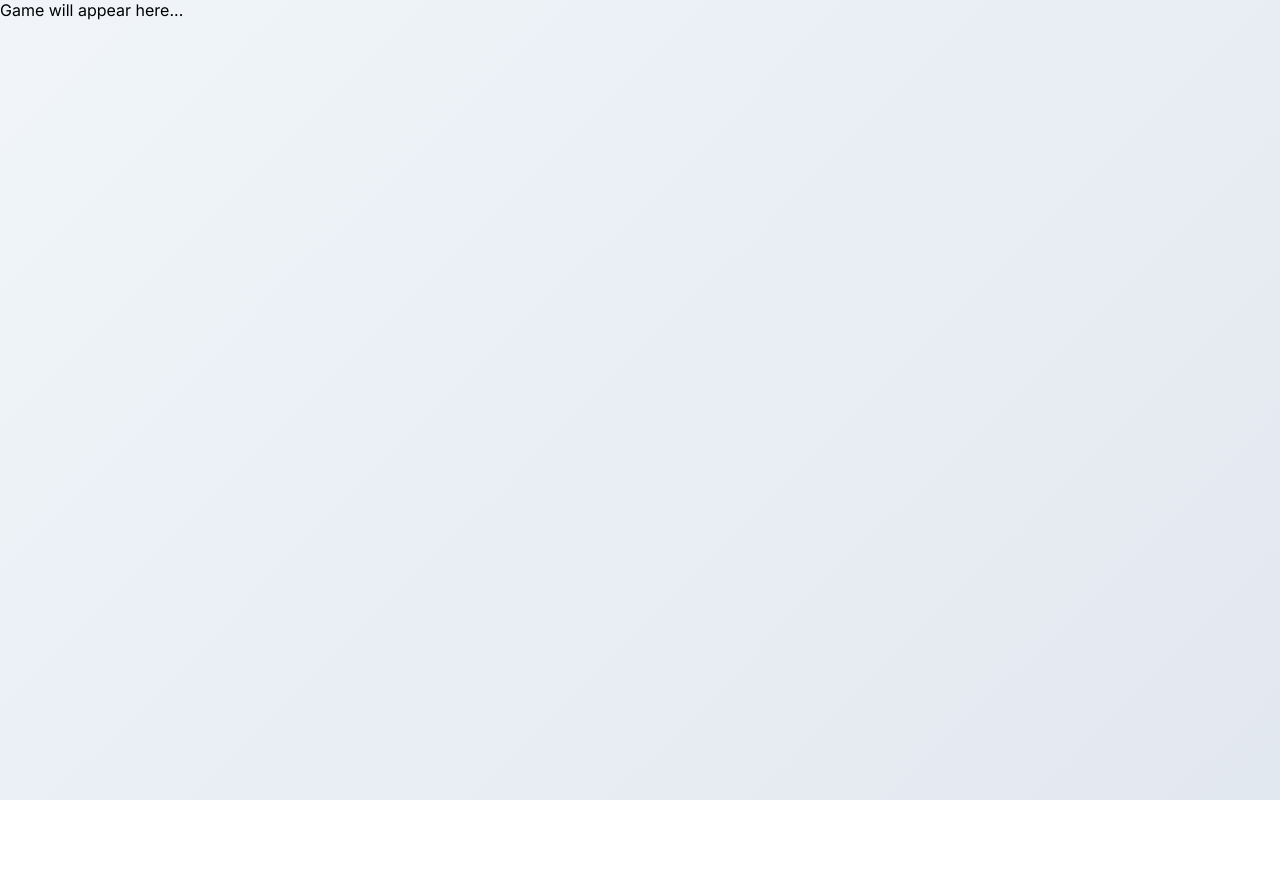
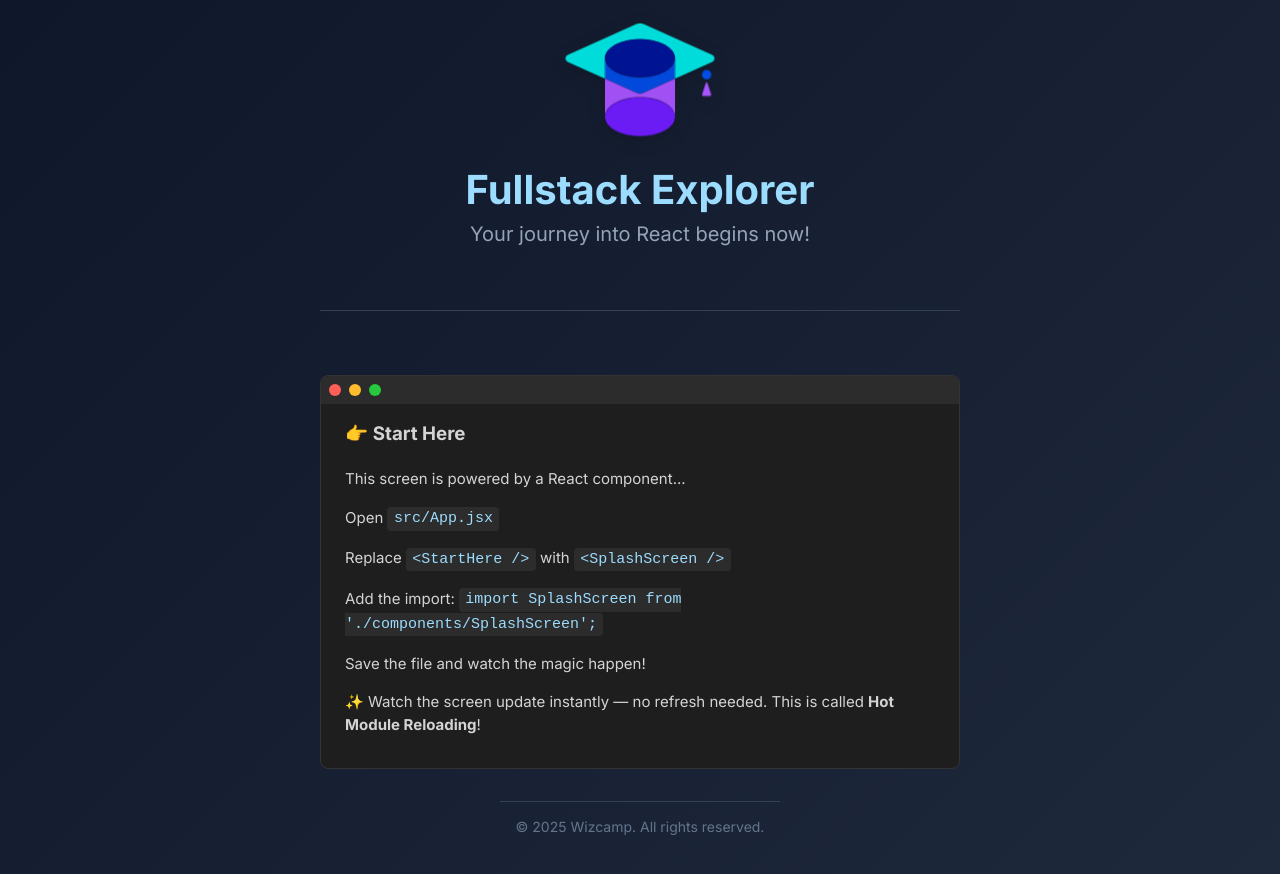
Before and after one commit to wizcamp/wizcamp-realms-demo, a React (Vite) app: page / in a window 1280 px wide. Shown: the top 874 px of the page. Before the commit the page ends 800 px from the top, so only its background shows below. Built offline with nearby package versions, Linux system fonts and the light colour scheme; a web font is replaced by a local one.

Commit message:
feat(start here): modified codespace and VS Code settings; self-contained StartHere component; instruction updates

```diff
--- a/index.html
+++ b/index.html
@@ -4,7 +4,7 @@
     <meta charset="UTF-8" />
     <link rel="icon" type="image/svg+xml" href="/vite.svg" />
     <meta name="viewport" content="width=device-width, initial-scale=1.0" />
-    <title>My Awesome Trivia Game</title>
+    <title>Wizcamp - Fullstack Explorer</title>
   </head>
   <body>
     <!-- STEP 1: Empty container where our React app will live -->
--- a/src/App.jsx
+++ b/src/App.jsx
@@ -1,16 +1,19 @@
 /**
  * APP COMPONENT - The Main Screen Controller
  *
- * TODO: Day 1 - Replace the placeholder div with <SplashScreen />
+ * TODO: Day 1 - Replace <StartHere /> with <SplashScreen />
  * TODO: Day 3 - Add screen navigation with SCREENS constants
  * TODO: Day 7 - Add QuizModal conditional rendering
  * TODO: Day 8 - Add GameOver screen
  */
 
+import StartHere from './components/StartHere';
+// import SplashScreen from './components/SplashScreen';
+
 export default function App() {
   return (
     <div className="app-container">
-      <div>Game will appear here...</div>
+      <StartHere />
     </div>
   );
 }
--- /dev/null
+++ b/src/components/StartHere.jsx
@@ -0,0 +1,201 @@
+export default function StartHere() {
+  return (
+    <>
+      <style>{`
+        .start-here {
+          display: flex;
+          flex-direction: column;
+          justify-content: center;
+          align-items: center;
+          min-height: 100vh;
+          color: white;
+          text-align: center;
+          background: linear-gradient(135deg, #0f172a, #1e293b);
+          color: #e2e8f0;
+          padding: 2rem 1rem;
+        }
+
+        .start-here-content {
+          max-width: 640px;
+          width: 100%;
+          flex: 1;
+          display: flex;
+          flex-direction: column;
+          justify-content: center;
+        }
+
+        .start-here-svg {
+          animation: float 4s ease-in-out infinite;
+          filter: drop-shadow(0 4px 8px rgba(0,0,0,0.2));
+          margin-bottom: 1rem;
+        }
+
+        .start-here-title {
+          font-size: 2.5rem;
+          font-weight: 700;
+          font-family: 'Inter', system-ui, -apple-system, sans-serif;
+          color: #9cdcfe;
+          margin-bottom: 0.5rem;
+        }
+
+        .start-here-subtitle {
+          font-size: 1.25rem;
+          font-family: 'Inter', system-ui, -apple-system, sans-serif;
+          color: #94a3b8;
+          margin-bottom: 2rem;
+        }
+
+        .terminal-window {
+          background-color: #1e1e1e;
+          color: #d4d4d4;
+          font-family: 'Inter', system-ui, -apple-system, sans-serif;
+          border-radius: 8px;
+          overflow: hidden;
+          margin-top: 2rem;
+          border: 1px solid #333;
+          text-align: left;
+        }
+
+        .terminal-header {
+          background-color: #2c2c2c;
+          padding: 0.5rem;
+          display: flex;
+          gap: 0.5rem;
+        }
+
+        .dot {
+          width: 12px;
+          height: 12px;
+          border-radius: 50%;
+          display: inline-block;
+        }
+
+        .red { background-color: #ff5f56; }
+        .yellow { background-color: #ffbd2e; }
+        .green { background-color: #27c93f; }
+
+        .terminal-body {
+          padding: 1rem 1.5rem 1.5rem;
+          line-height: 1.5;
+        }
+
+        .terminal-body li, .terminal-body p {
+          font-size: 0.9375rem;
+          padding: 0.5rem 0;
+        }
+
+        .terminal-body h3 {
+          margin-bottom: 0.75rem;
+        }
+
+        .terminal-body code {
+          background-color: #2c2c2c;
+          color: #9cdcfe;
+          padding: 0.2rem 0.4rem;
+          border-radius: 4px;
+          font-family: 'Courier New', monospace;
+        }
+
+        .start-here-footer {
+          margin-top: 2rem;
+          padding: 1rem;
+          font-size: 0.875rem;
+          color: #64748b;
+          border-top: 1px solid #334155;
+        }
+
+        /* Animation Classes */
+        .spinning-tassle {
+          animation: twist 1.5s linear infinite;
+          transform-origin: center;
+          transform-box: fill-box;
+        }
+
+        .cap-element {
+          animation: gentle-pulse 3s ease-in-out infinite;
+        }
+
+        .floating-tassle {
+          animation: swing 2s ease-in-out infinite;
+          transform-origin: 113.69px 41.254px;
+        }
+
+        @keyframes twist {
+          0% { transform: rotateY(0deg); }
+          100% { transform: rotateY(360deg); }
+        }
+
+        @keyframes float {
+          0%, 100% { transform: translateY(0px); }
+          50% { transform: translateY(-10px); }
+        }
+
+        @keyframes gentle-pulse {
+          0%, 100% { opacity: 1; }
+          50% { opacity: 0.8; }
+        }
+
+        @keyframes swing {
+          0%, 100% { transform: rotate(0deg); }
+          25% { transform: rotate(8deg); }
+          75% { transform: rotate(-8deg); }
+        }
+
+        @media (max-width: 640px) {
+          .start-here-title {
+            font-size: 2rem;
+          }
+          .start-here-subtitle {
+            font-size: 1.125rem;
+          }
+          .terminal-body {
+            padding: 1rem;
+          }
+        }
+      `}</style>
+
+      <div className="start-here">
+        <div className="start-here-content">
+          <div className="start-here-logo">
+            <svg className="start-here-svg" xmlns="http://www.w3.org/2000/svg" viewBox="0 0 120 91" width="150" height="113">
+              <g id="logo">
+                <path id="tassle-bottom" className="spinning-tassle" fill="#aa54ff" d="m112.59 47.946-5.035 8.72a1.274 1.274 0 0 0 1.103 1.91h10.062a1.274 1.274 0 0 0 1.11-1.91l-5.035-8.72a1.28 1.28 0 0 0-2.205 0z" />
+                <path id="cap-front" className="cap-element" fill="#014ce4" d="M88.211 27.925c-.274 8.5-12.795 15.343-28.207 15.343s-27.933-6.85-28.207-15.343v16.536l25.036 11.275a7.733 7.733 0 0 0 6.356 0L88.231 44.46V28.213c-.006-.096-.017-.192-.017-.288z" />
+                <path id="cap" className="cap-element" fill="#01e7e4" d="M118.23 25.466 63.172.684a7.733 7.733 0 0 0-6.357 0L1.771 25.466a3.007 3.007 0 0 0 0 5.48l30.01 13.508V27.919c.273-8.494 12.794-15.336 28.206-15.336 15.412 0 27.933 6.85 28.207 15.336v16.535l30.002-13.508a3.007 3.007 0 0 0 .035-5.48z" />
+                <ellipse id="cap-top" className="cap-element" cx="60.004" cy="27.925" fill="#001399" rx="28.207" ry="15.336" />
+                <path id="cap-middle" className="cap-element" fill="#aa54ff" d="M56.826 55.734 31.79 44.459v30.7c0-8.63 12.631-15.624 28.214-15.624 15.583 0 28.221 6.994 28.221 15.624v-30.7L63.169 55.734a7.733 7.733 0 0 1-6.343 0z" />
+                <ellipse id="cap-bottom" className="cap-element" cx="60.004" cy="75.16" fill="#711cff" rx="28.214" ry="15.624" />
+                <circle id="tassle-top" className="floating-tassle" cx="113.69" cy="41.254" r="3.808" fill="#014ce4" />
+              </g>
+            </svg>
+          </div>
+          <h1 className="start-here-title">Fullstack Explorer</h1>
+          <p className="start-here-subtitle">Your journey into React begins now!</p>
+          <hr style={{ border: 'none', height: '1px', background: '#334155', margin: '2rem 0' }} />
+          <div className="terminal-window">
+            <div className="terminal-header">
+              <span className="dot red"></span>
+              <span className="dot yellow"></span>
+              <span className="dot green"></span>
+            </div>
+            <div className="terminal-body">
+              <h3>👉 Start Here</h3>
+              <p>This screen is powered by a React component...</p>
+              <ol>
+                <li>Open <code>src/App.jsx</code></li>
+                <li>Replace <code>&lt;StartHere /&gt;</code> with <code>&lt;SplashScreen /&gt;</code></li>
+                <li>Add the import: <code>import SplashScreen from './components/SplashScreen';</code></li>
+                <li>Save the file and watch the magic happen!</li>
+              </ol>
+              <p>✨ Watch the screen update instantly — no refresh needed. This is called <strong>Hot Module Reloading</strong>!</p>
+            </div>
+          </div>
+        </div>
+
+        <footer className="start-here-footer">
+          <p>© 2025 Wizcamp. All rights reserved.</p>
+        </footer>
+      </div>
+    </>
+  );
+}
```
Also changed, not shown: .devcontainer/devcontainer.json, 1 other file (tests, documents, lock files or other folders).
